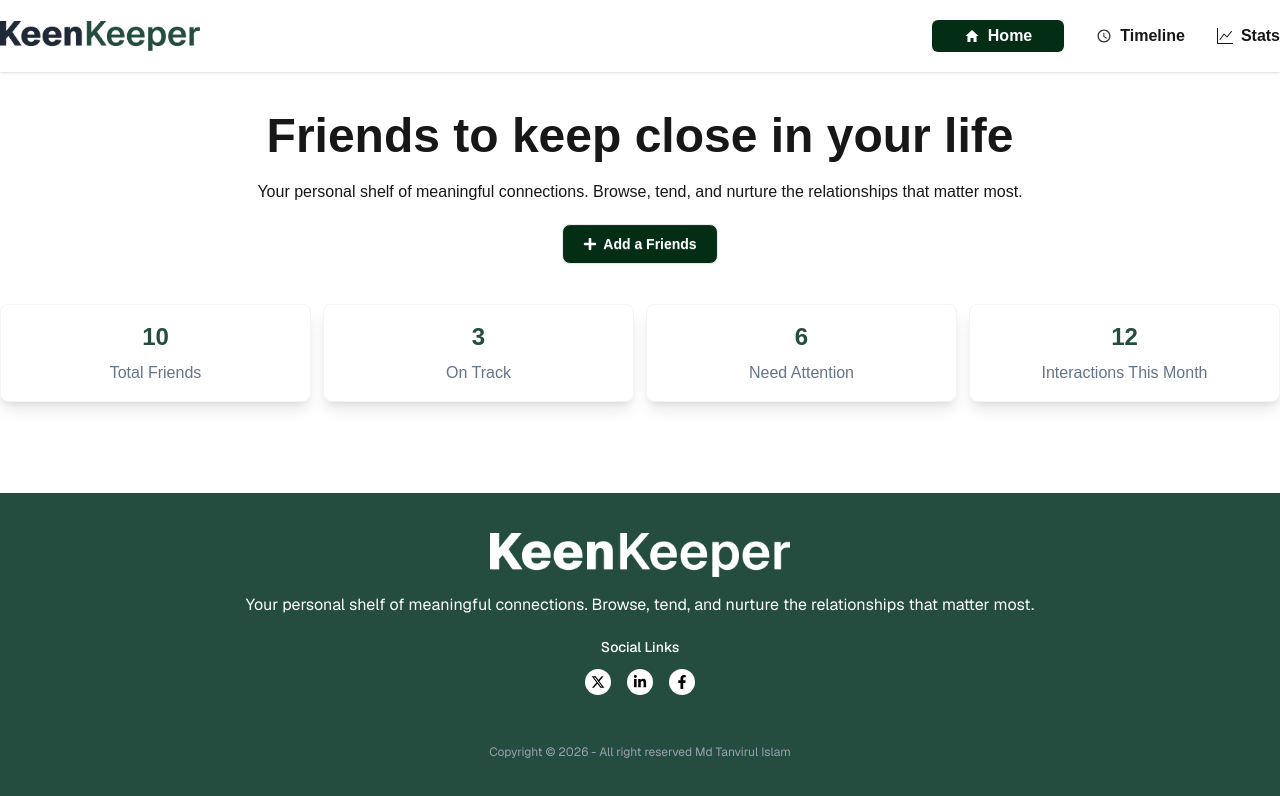
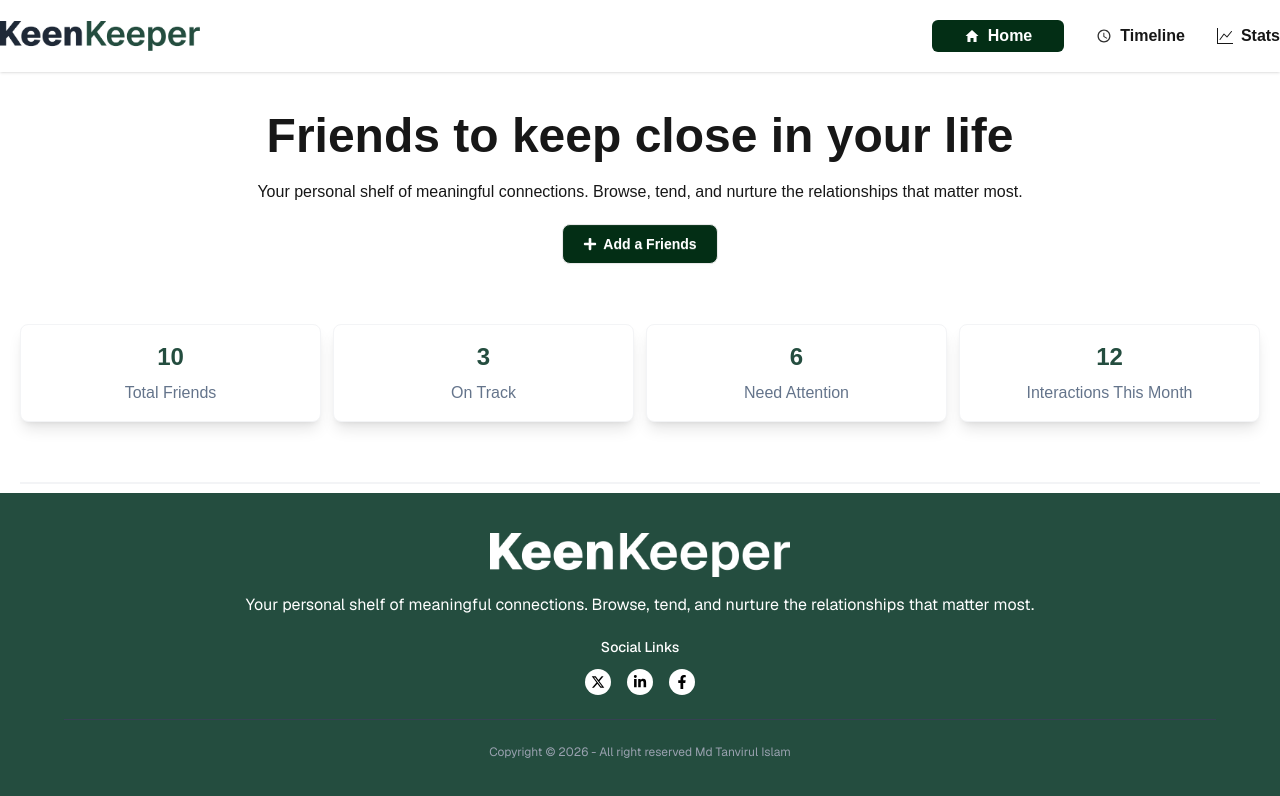
Before and after one commit to dhtanvir/keen-keeper-a7-project, a Next.js app: page / in a window 1280 px wide. Shown: the top 796 px of the page. Built offline with nearby package versions, Linux system fonts and the light colour scheme.

Commit message:
summary Card section border add

```diff
--- a/src/components/homepage/SummaryCard.jsx
+++ b/src/components/homepage/SummaryCard.jsx
@@ -25,10 +25,10 @@ const SummaryCard = () => {
   ];
 
   return (
-    <div className="container mx-auto">
+    <div className="container mx-auto px-5">
       <div
         className="grid grid-cols-1 sm:grid-cols-2 lg:grid-cols-4
-       items-center justify-center gap-3"
+       items-center justify-center gap-3 pb-15 pt-5 border-b-2 border-gray-100"
       >
         {summaryData.map((data) => (
           <>
@@ -38,7 +38,9 @@ const SummaryCard = () => {
                border border-gray-100 space-y-2 py-4
                 bg-white shadow-lg rounded-lg  transition delay-150 duration-300 ease-in-out hover:-translate-y hover:scale-95 hover:bg-white  "
             >
-              <h3 className="text-2xl text-[#244D3F] font-semibold" >{data.item}</h3>
+              <h3 className="text-2xl text-[#244D3F] font-semibold">
+                {data.item}
+              </h3>
               <p className="text-[#64748B]">{data.name}</p>
             </div>
           </>
```
